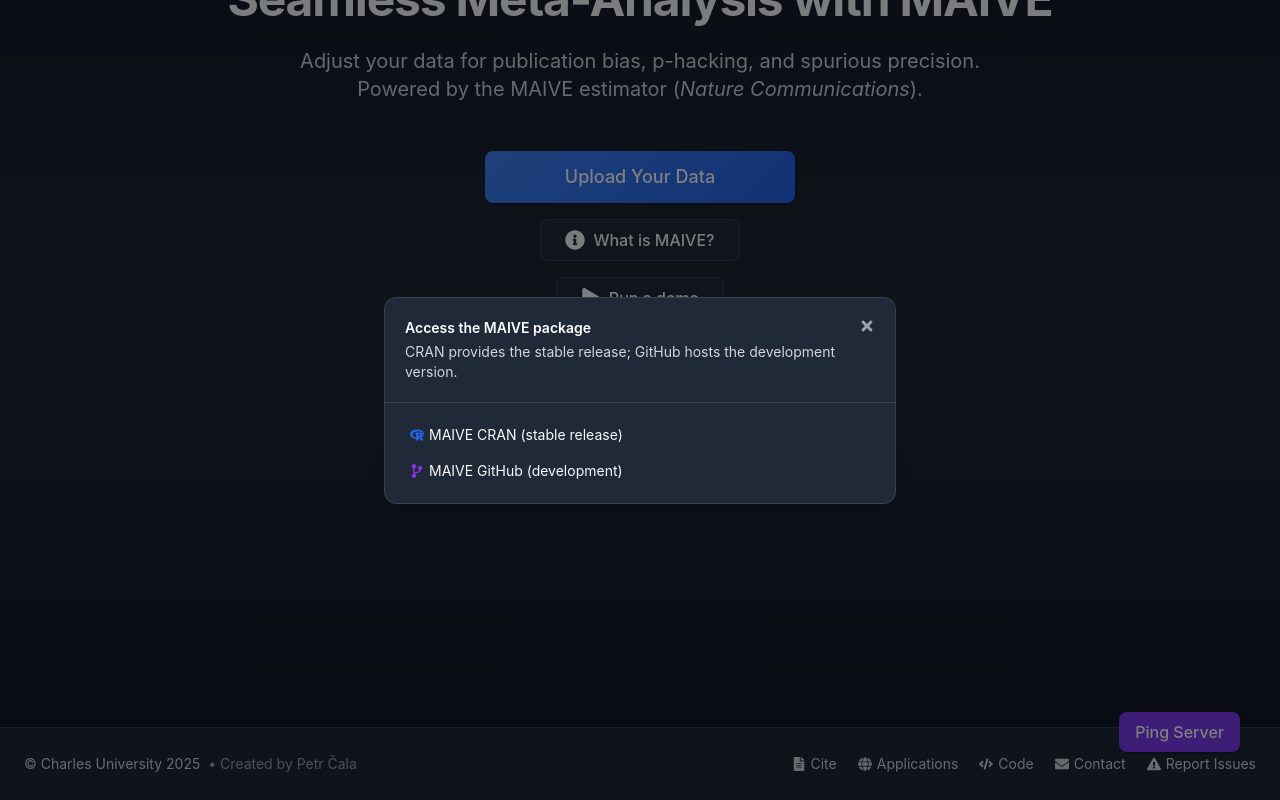
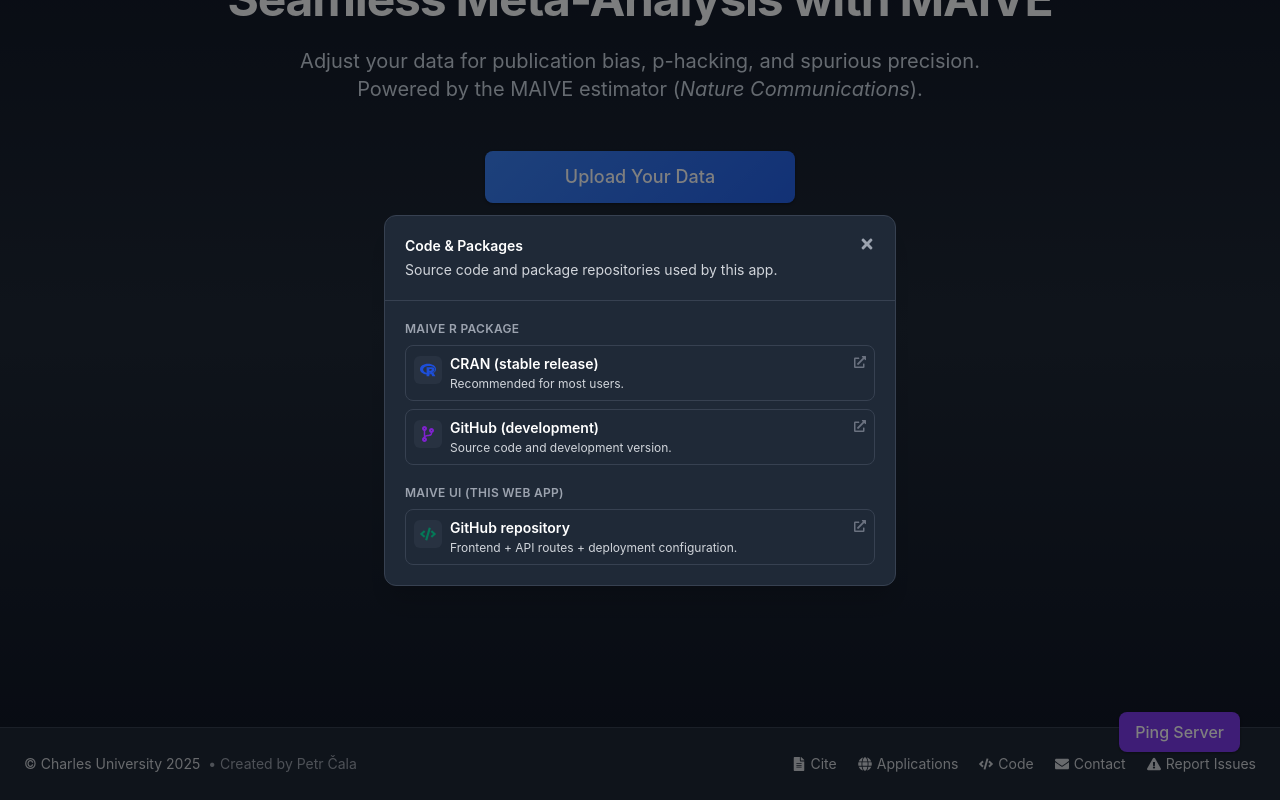
Before and after one commit to PetrCala/maive-ui, a Next.js app in the folder apps/react-ui/client/: page / in a window 1280 px wide. Both pictures are taken after a click on the button "Code". Shown: the part 73-873 px from the top of the page. Built offline with nearby package versions, Linux system fonts and the light colour scheme.

Commit message:
refactor: add a code link card component

```diff
--- /dev/null
+++ b/apps/react-ui/client/src/components/CodeLinkCard.tsx
@@ -0,0 +1,42 @@
+import Link from "next/link";
+import { FaExternalLinkAlt } from "react-icons/fa";
+
+export type CodeLinkCardProps = {
+  href: string;
+  title: string;
+  description: string;
+  icon: React.ReactNode;
+};
+
+export default function CodeLinkCard({
+  href,
+  title,
+  description,
+  icon,
+}: CodeLinkCardProps) {
+  return (
+    <Link
+      href={href}
+      target="_blank"
+      rel="noopener noreferrer"
+      className="group flex w-full items-start gap-2 rounded-lg border border-gray-200 dark:border-gray-700 p-2 transition-colors duration-200 hover:bg-gray-50 dark:hover:bg-gray-900/30"
+    >
+      <span className="mt-0.5 flex h-7 w-7 items-center justify-center rounded-md bg-gray-100 text-gray-700 dark:bg-gray-700/40 dark:text-gray-200">
+        {icon}
+      </span>
+      <div className="min-w-0 flex-1">
+        <div className="flex items-start justify-between gap-2">
+          <p className="text-sm font-semibold text-gray-900 dark:text-white">
+            {title}
+          </p>
+          <span className="mt-0.5 shrink-0 text-gray-400 group-hover:text-gray-600 dark:text-gray-500 dark:group-hover:text-gray-300">
+            <FaExternalLinkAlt className="h-3 w-3" aria-hidden="true" />
+          </span>
+        </div>
+        <p className="mt-0.5 text-xs text-gray-600 dark:text-gray-300">
+          {description}
+        </p>
+      </div>
+    </Link>
+  );
+}
--- a/apps/react-ui/client/src/components/Footer.tsx
+++ b/apps/react-ui/client/src/components/Footer.tsx
@@ -1,8 +1,9 @@
 "use client";
 
-import { useState, useEffect } from "react";
+import { useEffect, useId, useRef, useState } from "react";
 import CONST from "@src/CONST";
 import CitationBox from "./CitationBox";
+import CodeLinkCard from "./CodeLinkCard";
 import InvisibleLink from "./InvisibleLink";
 import CONFIG from "@src/CONFIG";
 import Link from "next/link";
@@ -56,6 +57,130 @@ const FooterHrefLinkItem = ({
     >
       <FooterLinkItemContents icon={icon} text={text} />
     </Link>
+  );
+};
+
+type CodeLinksModalProps = {
+  isOpen: boolean;
+  onClose: () => void;
+};
+
+const CodeLinksModal = ({ isOpen, onClose }: CodeLinksModalProps) => {
+  const titleId = useId();
+  const descriptionId = useId();
+  const closeButtonRef = useRef<HTMLButtonElement | null>(null);
+
+  useEffect(() => {
+    if (!isOpen) {
+      return;
+    }
+    closeButtonRef.current?.focus();
+  }, [isOpen]);
+
+  useEffect(() => {
+    if (!isOpen) {
+      return;
+    }
+
+    const onKeyDown = (event: KeyboardEvent) => {
+      if (event.key === "Escape") {
+        onClose();
+      }
+    };
+
+    window.addEventListener("keydown", onKeyDown);
+    return () => window.removeEventListener("keydown", onKeyDown);
+  }, [isOpen, onClose]);
+
+  if (!isOpen) {
+    return null;
+  }
+
+  return (
+    <div
+      className="fixed inset-0 bg-black bg-opacity-50 flex items-center justify-center z-50 p-4"
+      onClick={onClose}
+    >
+      <div
+        role="dialog"
+        aria-modal="true"
+        aria-labelledby={titleId}
+        aria-describedby={descriptionId}
+        className="bg-white dark:bg-gray-800 rounded-xl max-w-lg w-full shadow-xl border border-gray-200 dark:border-gray-700"
+        onClick={(event) => event.stopPropagation()}
+      >
+        <div className="flex items-start justify-between p-5 border-b border-gray-200 dark:border-gray-700">
+          <div>
+            <p
+              id={titleId}
+              className="text-sm font-semibold text-gray-900 dark:text-white"
+            >
+              Code & Packages
+            </p>
+            <p
+              id={descriptionId}
+              className="text-sm text-gray-600 dark:text-gray-300 mt-1"
+            >
+              Source code and package repositories used by this app.
+            </p>
+          </div>
+          <button
+            ref={closeButtonRef}
+            type="button"
+            onClick={onClose}
+            aria-label="Close code links"
+            className="text-gray-500 hover:text-gray-700 dark:text-gray-400 dark:hover:text-gray-200"
+          >
+            <FaTimes className="w-4 h-4" />
+          </button>
+        </div>
+
+        <div className="p-5 space-y-5">
+          <div className="space-y-2">
+            <p className="text-xs font-semibold uppercase tracking-wide text-gray-500 dark:text-gray-400">
+              MAIVE R package
+            </p>
+            <div className="space-y-2">
+              <CodeLinkCard
+                href={CONST.LINKS.MAIVE.CRAN}
+                icon={
+                  <FaRProject className="text-blue-700" aria-hidden="true" />
+                }
+                title="CRAN (stable release)"
+                description="Recommended for most users."
+              />
+              <CodeLinkCard
+                href={CONST.LINKS.MAIVE.GITHUB}
+                icon={
+                  <FaCodeBranch
+                    className="text-purple-700"
+                    aria-hidden="true"
+                  />
+                }
+                title="GitHub (development)"
+                description="Source code and development version."
+              />
+            </div>
+          </div>
+
+          <div className="space-y-2">
+            <p className="text-xs font-semibold uppercase tracking-wide text-gray-500 dark:text-gray-400">
+              MAIVE UI (this web app)
+            </p>
+            <div className="space-y-2">
+              <CodeLinkCard
+                href={CONST.LINKS.APP_GITHUB.HOMEPAGE}
+                icon={
+                  <FaCode className="text-emerald-700" aria-hidden="true" />
+                }
+                title="GitHub repository"
+                description="Frontend + API routes + deployment configuration."
+              />
+            </div>
+          </div>
+        </div>
+      </div>
+    </div>
   );
 };
 
@@ -164,49 +289,10 @@ const Footer = ({ className = "" }: FooterProps) => {
         </div>
       )}
 
-      {showCodeLinks && (
-        <div
-          className="fixed inset-0 bg-black bg-opacity-50 flex items-center justify-center z-50 p-4"
-          onClick={() => setShowCodeLinks(false)}
-        >
-          <div
-            className="bg-white dark:bg-gray-800 rounded-xl max-w-lg w-full shadow-xl border border-gray-200 dark:border-gray-700"
-            onClick={(event) => event.stopPropagation()}
-          >
-            <div className="flex items-start justify-between p-5 border-b border-gray-200 dark:border-gray-700">
-              <div>
-                <p className="text-sm font-semibold text-gray-900 dark:text-white">
-                  Access the MAIVE package
-                </p>
-                <p className="text-sm text-gray-600 dark:text-gray-300 mt-1">
-                  CRAN provides the stable release; GitHub hosts the development
-                  version.
-                </p>
-              </div>
-              <button
-                type="button"
-                onClick={() => setShowCodeLinks(false)}
-                aria-label="Close code links"
-                className="text-gray-500 hover:text-gray-700 dark:text-gray-400 dark:hover:text-gray-200"
-              >
-                <FaTimes className="w-4 h-4" />
-              </button>
-            </div>
-            <div className="p-5 space-y-3 text-sm">
-              <FooterHrefLinkItem
-                href={CONST.LINKS.MAIVE.CRAN}
-                icon={<FaRProject className="text-blue-600" />}
-                text="MAIVE CRAN (stable release)"
-              />
-              <FooterHrefLinkItem
-                href={CONST.LINKS.MAIVE.GITHUB}
-                icon={<FaCodeBranch className="text-purple-600" />}
-                text="MAIVE GitHub (development)"
-              />
-            </div>
-          </div>
-        </div>
-      )}
+      <CodeLinksModal
+        isOpen={showCodeLinks}
+        onClose={() => setShowCodeLinks(false)}
+      />
     </>
   );
 };
```
